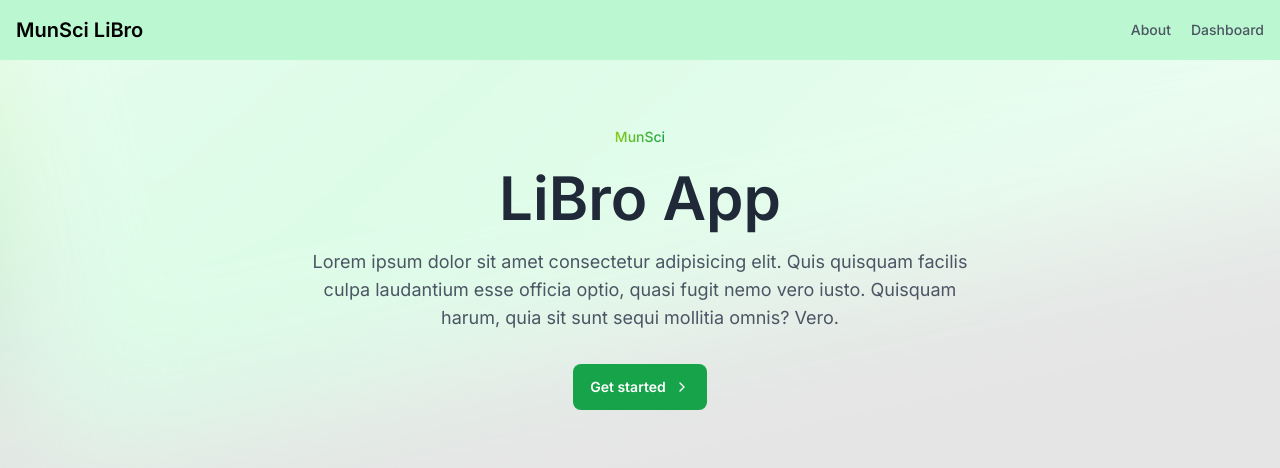
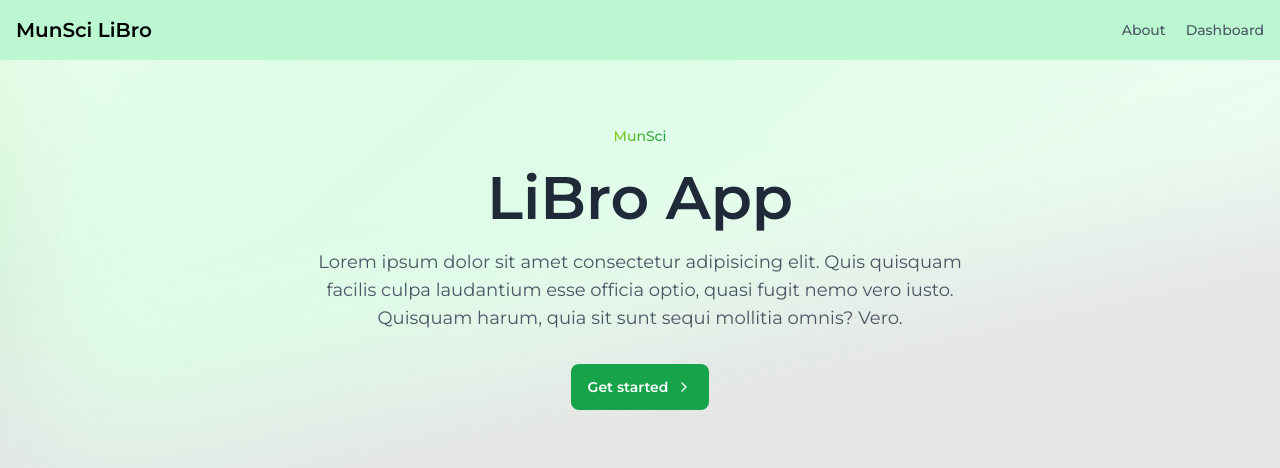
Before and after one commit to MunSci-PH/LiBro, a Next.js app: page / in a window 1280 px wide. Shown: the top 468 px of the page. Built offline with nearby package versions, Linux system fonts and the light colour scheme.

Commit message:
use Montserrat instead of Inter

```diff
--- a/app/layout.tsx
+++ b/app/layout.tsx
@@ -1,9 +1,9 @@
 import type { Metadata } from "next";
-import { Inter } from "next/font/google";
+import { Montserrat } from "next/font/google";
 import "./globals.css";
 import PrelineScript from "./components/PrelineScript";
 
-const inter = Inter({ subsets: ["latin"] });
+const inter = Montserrat({ subsets: ["latin"] });
 
 export const metadata: Metadata = {
   title: "MunSci LiBro",
```
Also changed, not shown: 1 other file (tests, documents, lock files or other folders).
